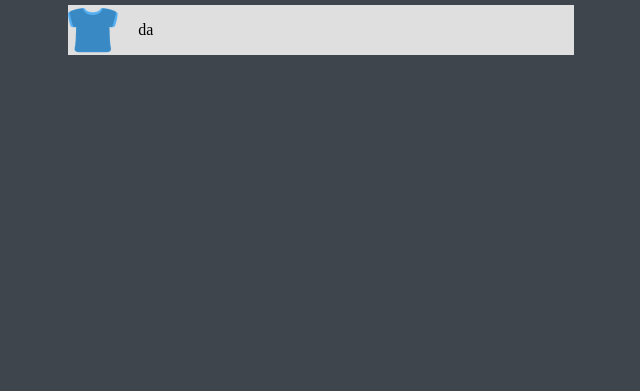
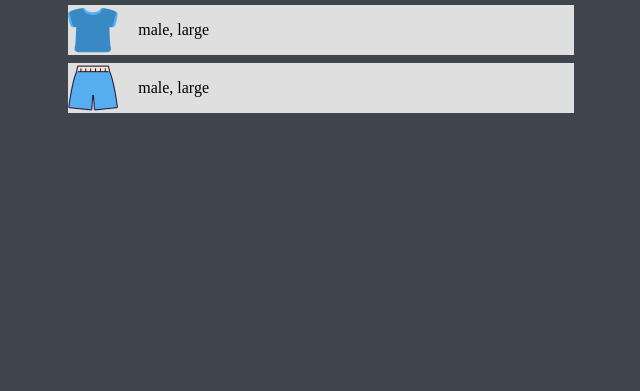
Before and after one commit to monty420420/shop-tem, a plain HTML site: page index.html in a window 1280 px wide. Shown: the part 409-800 px from the top of the page, without its empty margins (319-959 px from the left). Drawn offline with Linux system fonts and the light colour scheme.

Commit message:
js innerhtml

```diff
--- a/index.html
+++ b/index.html
@@ -20,13 +20,9 @@
       </div>
     </div>
     <ul class="items">
-      <li class="items_item">
+      <!-- <li class="items_item">
           <img src="img/blue_t.png" alt="tshirt" class="items_item_thumb">
-          <span class="items_item_explain">da</span>
-      </li>
-      <!-- <li class="items_item">
-        <img src="img/blue_t.png" alt="tshirt" class="items_item_thumb">
-        <span class="items_item_explain">da</span>
+          <span class="items_item_explain">파란티</span>
       </li> -->
     </ul>
   </body>
--- a/src/main.js
+++ b/src/main.js
@@ -1,14 +1,27 @@
-function loadItems(){
-    return fetch('src/data/data.json')  //fetch함수 이용해서 데이터 받아오기
-    .then(response => response.json()) //성공적으로 받아왔으면 json으로 변환
-    .then(json=> json.items);
-}
+function loadItems() {
+    return fetch('src/data/data.json')
+      .then(response => response.json())
+      .then(json => json.items);
+  }
 
+  function displayItems(items) {
+    const container = document.querySelector('.items');
+    container.innerHTML = items.map(item => createHTMLString(item)).join('');
+  }
 
-loadItems()
-.then(items => {
-    console.log(items);
-    // displayItems(items);
-    // setEventListeners(items)
-})
-.catch(console.log);
+  function createHTMLString(item) {
+    return `
+      <li class="items_item">
+        <img src="${item.image}" alt="${item.type}" class="items_item_thumb">
+        <span class="items_item_explain">${item.gender}, ${item.size}</span>
+      </li>
+    `;
+  }
+
+  // main
+  loadItems()
+    .then(items => {
+    //   console.log(items);
+      displayItems(items);
+    })
+    .catch(console.log);
```
